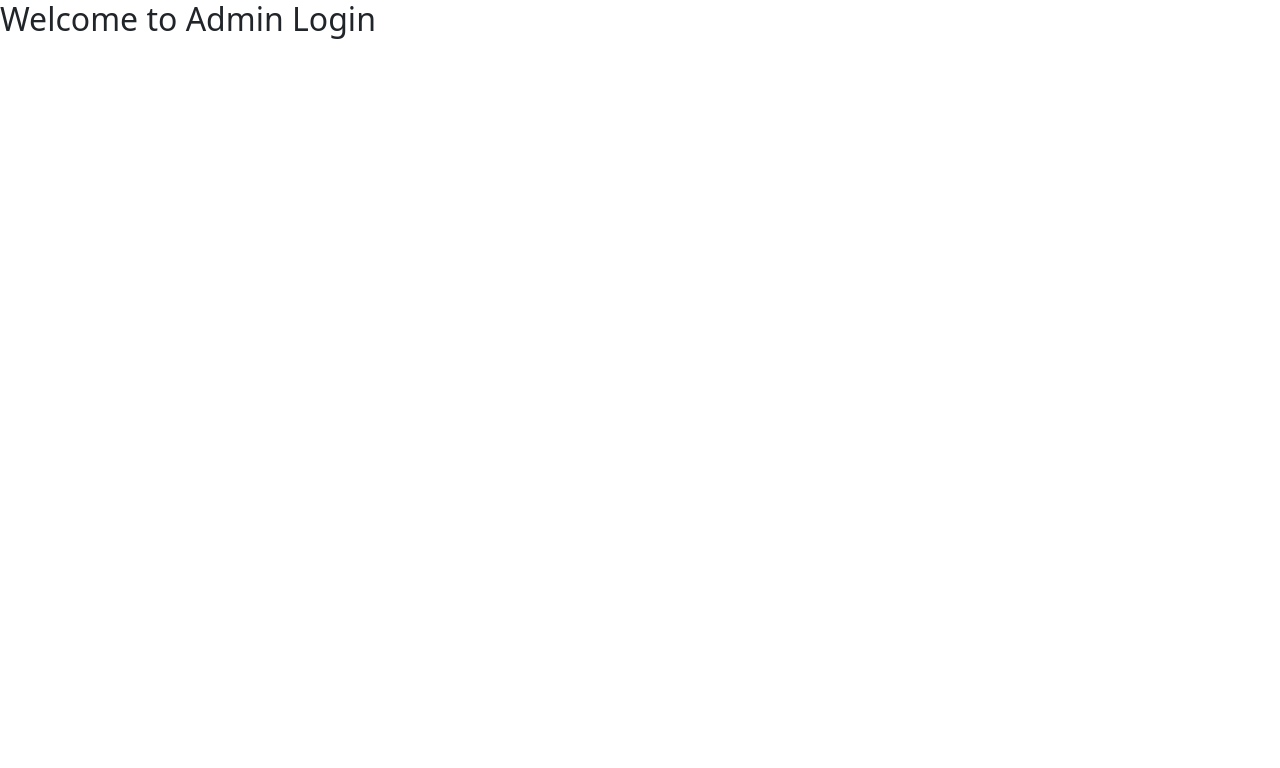
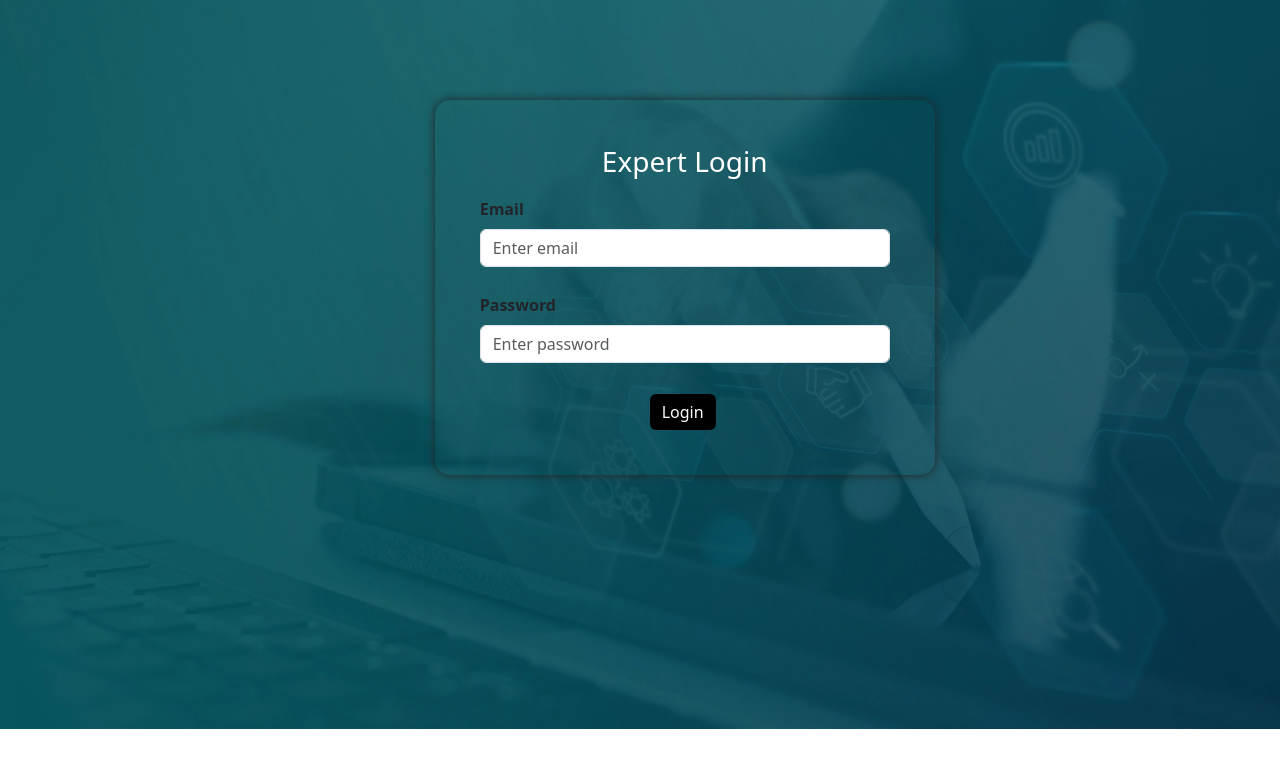
Before and after one commit to Rithin-IT/Financial-Assistance-App, a React (Vite) app: page /expert/login in a window 1280 px wide. Shown: the top 768 px of the page. Built offline with nearby package versions, Linux system fonts and the light colour scheme.

Commit message:
expert_login_completed

```diff
--- a/src/Pages/Expert/expertLogin.jsx
+++ b/src/Pages/Expert/expertLogin.jsx
@@ -1,8 +1,66 @@
-function ExpertLogin(){
+import { Form, Button, Row, Col } from 'react-bootstrap';
+import 'bootstrap/dist/css/bootstrap.min.css';
+import { useState } from 'react'
+import { useNavigate } from 'react-router';
+import axios from 'axios';
+import bg from '../../assets/bg.webp'
 
 
-    return <div>
-        <h2>Welcome to Admin Login</h2>
+function ExpertLogin() {
+
+    const navigate = useNavigate();
+    const [inputValue, setinputValue] = useState({
+        email: "",
+        password: ""
+    })
+
+    const submit = () => {
+        if (inputValue.email === "" || inputValue.password === "") {
+            alert("Please Fill");
+            return;
+        }
+        console.log(inputValue)
+        const formData = new FormData();
+        formData.append("email", inputValue.email);
+        formData.append("password", inputValue.password);
+
+        axios.post("https://agaram.academy/api/b4/action.php?request=ai_finance_expert_login", formData)
+            .then((response) => {
+
+                console.log(response);
+
+                if (response.data.status === "success") {
+                    alert("Login Successful");
+                    navigate('/expert/viewuserdetails')
+                }
+            })
+    }
+
+    return <div style={{
+         backgroundImage: `url(${bg})`,
+                    backgroundSize: "cover",
+                    backgroundRepeat: "no-repeat",
+                    height: "729px",
+                    overflowX:"hidden"
+    }}>
+        <Row className='justify-content-center'>
+            <Col md="6" lg="4">
+                <div style={{ width: "500px", marginTop: "100px", borderRadius: "15px", background: "transparent", boxShadow: "0 0 10px" }} >
+                    <Form style={{ padding: "45px" }}>
+                    <h3 style={{ textAlign: "center", color:"white" }}>Expert Login</h3>
+                        <Form.Group className="mb-3">
+                            <Form.Label style={{marginTop:"10px"}}><b>Email</b></Form.Label>
+                            <Form.Control type="email" placeholder="Enter email" value={inputValue.email} onChange={(e) => setinputValue({ ...inputValue, email: e.target.value })} required />
+                        </Form.Group>
+                        <Form.Group className="mb-3">
+                            <Form.Label style={{marginTop:"10px"}}><b>Password</b></Form.Label>
+                            <Form.Control type="password" placeholder="Enter password" value={inputValue.password} onChange={(e) => setinputValue({ ...inputValue, password: e.target.value })} required />
+                        </Form.Group>
+                        <Button type="button" style={{ marginLeft: "170px", backgroundColor: "black" ,border:"none", marginTop:"15px"}} onClick={submit}> Login </Button>
+                    </Form>
+                </div>
+            </Col>
+        </Row>
     </div>
 }
 
```
Also changed, not shown: src/assets/bg.webp (added).
